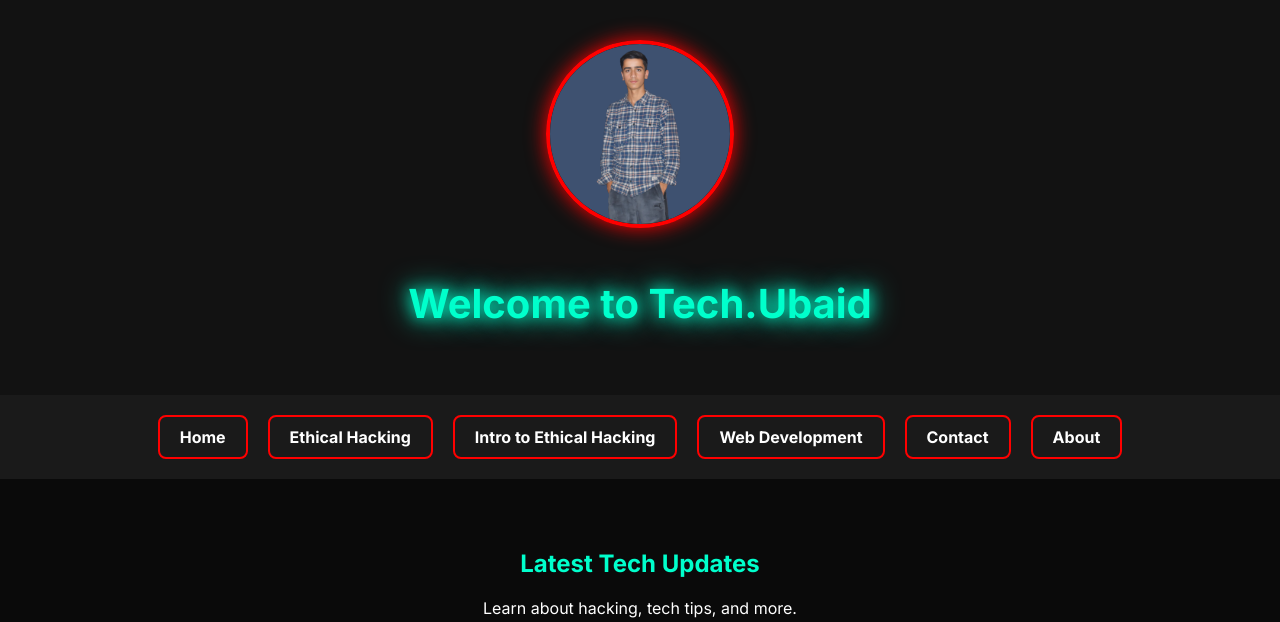
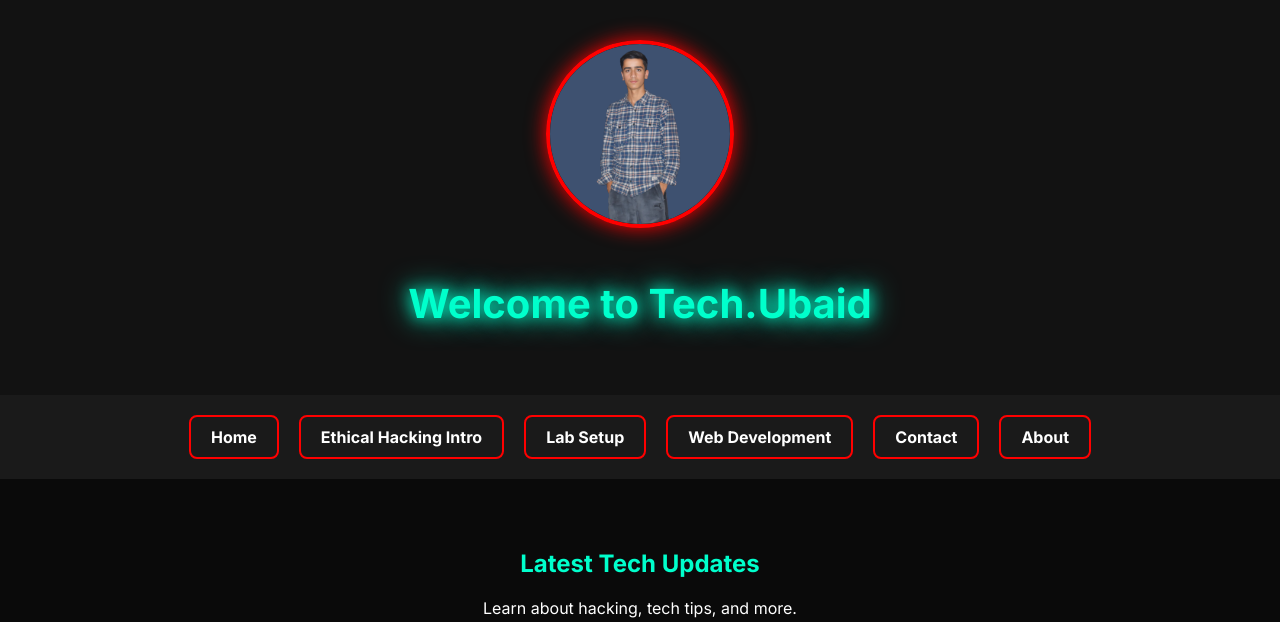
Before and after one commit to ubaid098321/tech.ubaid, a plain HTML site: page index.html in a window 1280 px wide. Shown: the top 622 px of the page. Drawn offline with Linux system fonts and the light colour scheme.

Commit message:
Added links for Page 1 and Page 2 in navbar

```diff
--- a/index.html
+++ b/index.html
@@ -15,8 +15,8 @@
 
   <div class="navbar">
     <a href="index.html">Home</a>
-    <a href="ethical-hacking.html">Ethical Hacking</a>
-    <a href="page1-intro.html">Intro to Ethical Hacking</a>
+    <a href="page1-intro.html">Ethical Hacking Intro</a>
+    <a href="page2-lab-setup.html">Lab Setup</a>
     <a href="web-development.html">Web Development</a>
     <a href="contact.html">Contact</a>
     <a href="about.html">About</a>
```
